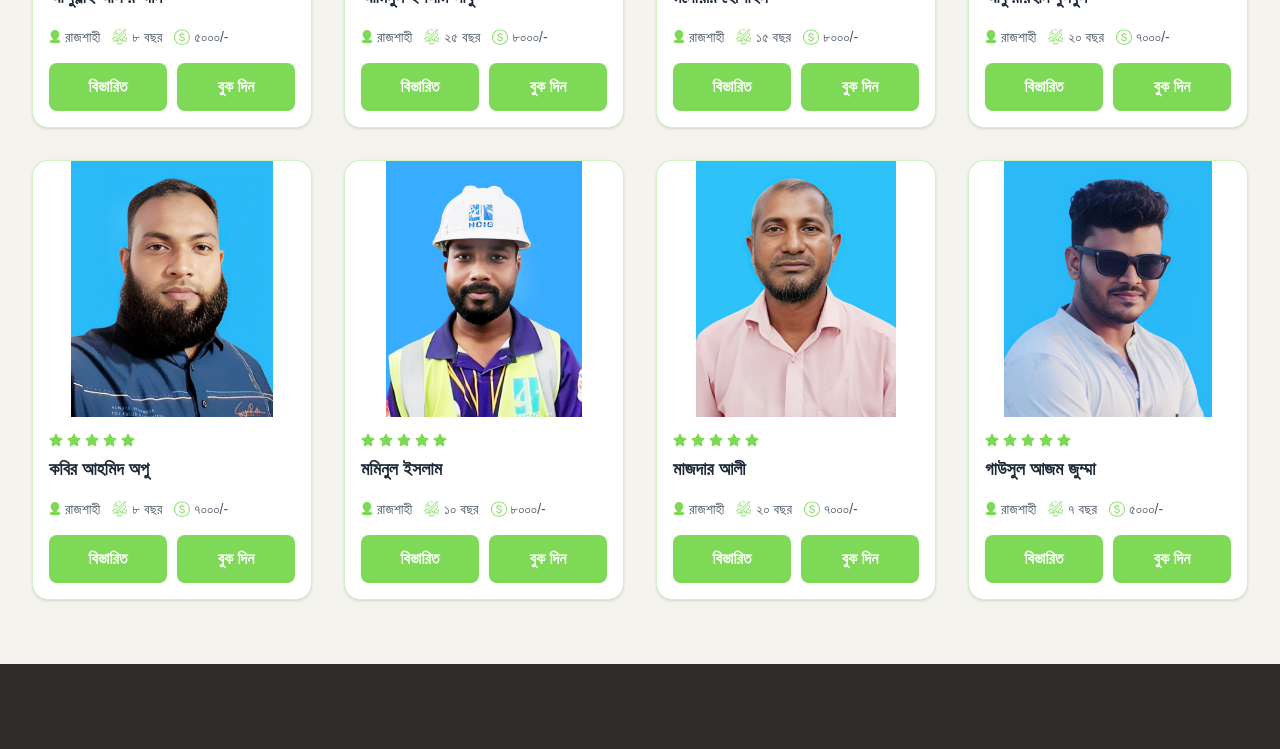
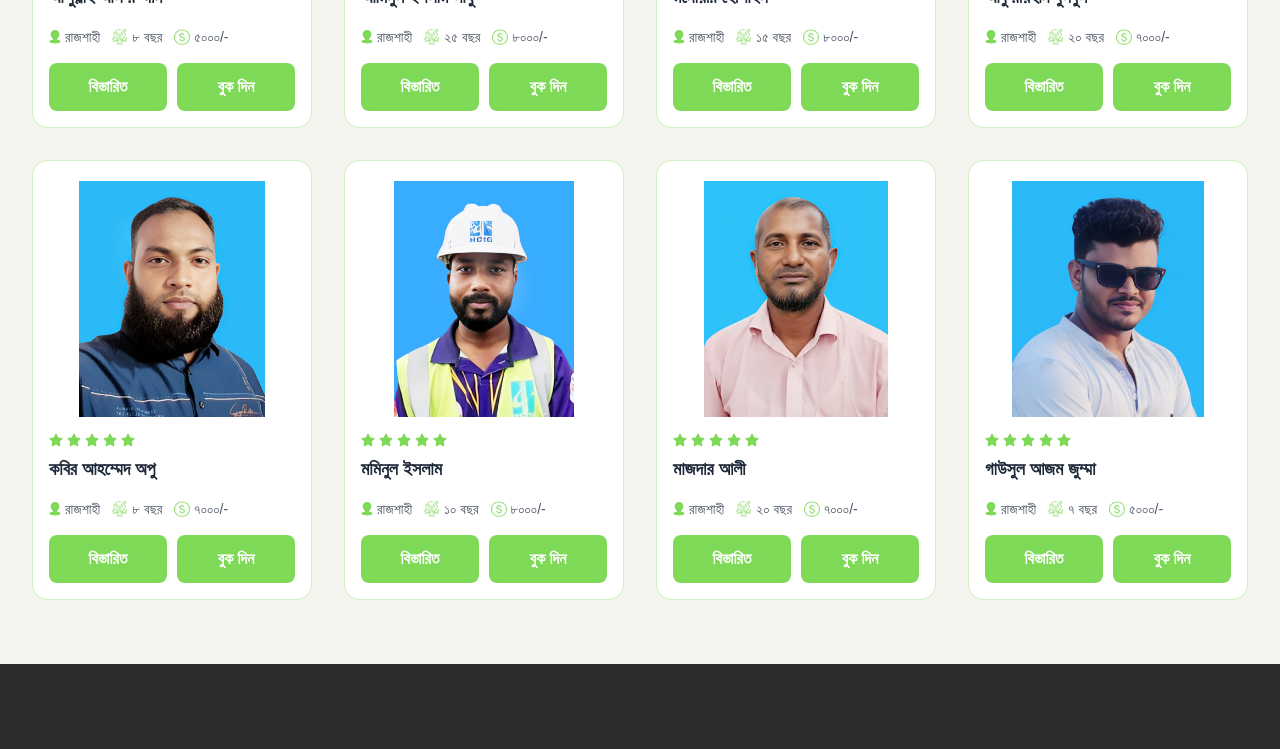
Before and after one commit to safinelahi/BD-land-surveyor, a React (Vite) app: page / in a window 1280 px wide. Shown: the part 1441-2190 px from the top of the page. Built offline with nearby package versions, Linux system fonts and the light colour scheme.

Commit message:
cart section some update

```diff
--- a/src/components/cart/Cart.jsx
+++ b/src/components/cart/Cart.jsx
@@ -47,7 +47,7 @@ const Cart = () => {
     },
     {
       id: 5,
-      name: "কবির আহমিদ অপু",
+      name: "কবির আহম্মেদ অপু",
       age: 32,
       experience: "৮ বছর",
       price: "৭০০০",
@@ -81,9 +81,9 @@ const Cart = () => {
 
   // Reusable card
   const SurveyorCard = ({ name, img, experience, price }) => (
-    <div className="bg-white rounded-2xl border border-[#7ed95659] overflow-hidden shadow-sm hover:shadow-md transition">
+    <div className="bg-white rounded-2xl border border-[#7ed95659] overflow-hidden ">
       {/* Image */}
-      <div className="relative w-full h-64 flex items-center justify-center bg-white rounded-t-2xl overflow-hidden">
+      <div className="relative w-full h-64 pt-5 flex items-center justify-center bg-white rounded-t-2xl overflow-hidden">
         <img
           src={img}
           alt={name}
```
